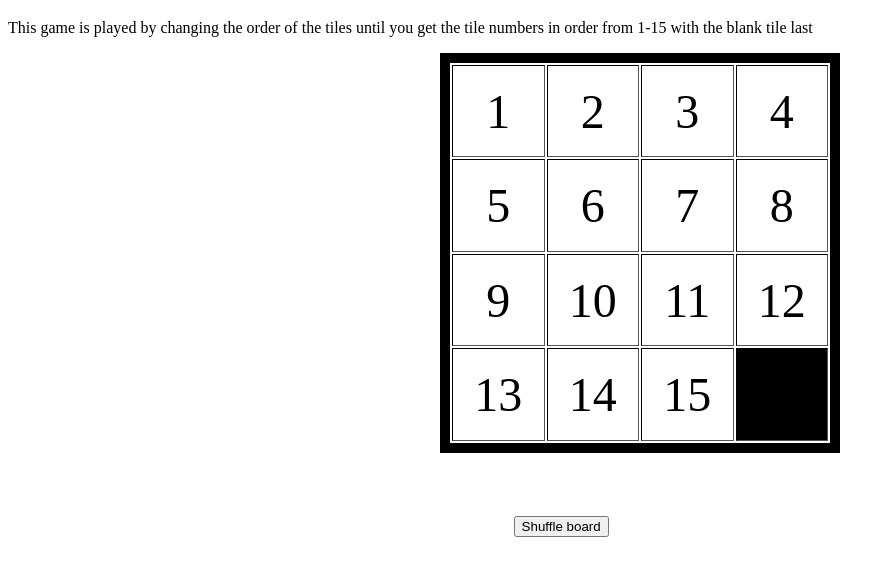
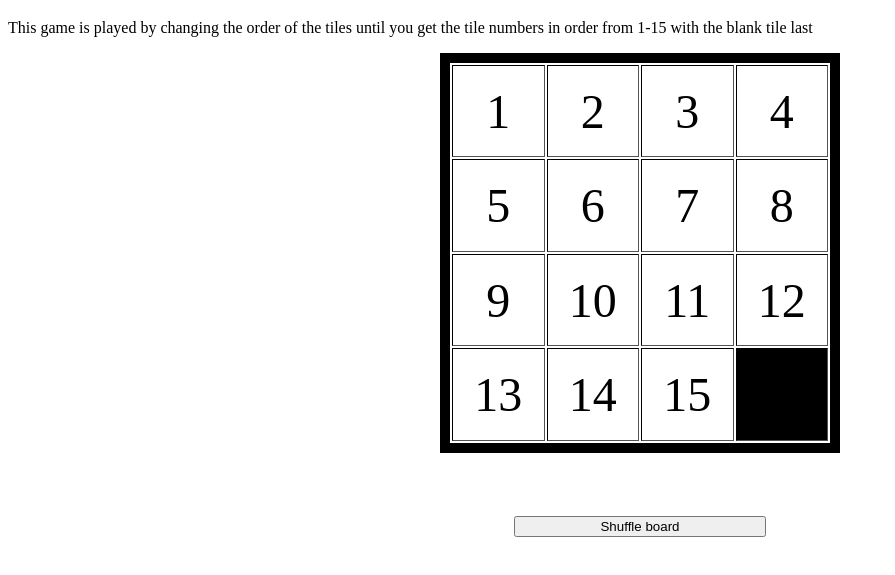
Before and after one commit to rabellamy/15-Puzzle, a plain HTML site: page 15-puzzle.html in a window 1280 px wide. Shown: the part 61-636 px from the top of the page, without its empty margins (0-895 px from the left). Drawn offline with Linux system fonts and the light colour scheme.

Commit message:
center the shuffle board button

```diff
--- a/15-puzzle.css
+++ b/15-puzzle.css
@@ -13,4 +13,7 @@
 #shuffle-board{
 	margin-top: 5%;
 	margin-left: 40%;
+	margin-right: 40%;
+	width: 20%;
+
 }
```
Also changed, not shown: 15-puzzle.html (+0 -1 lines).
